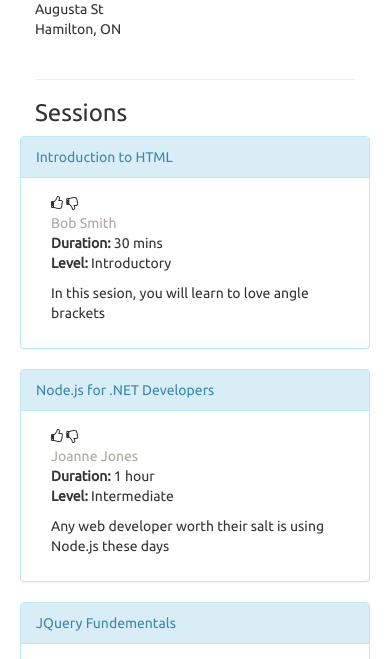
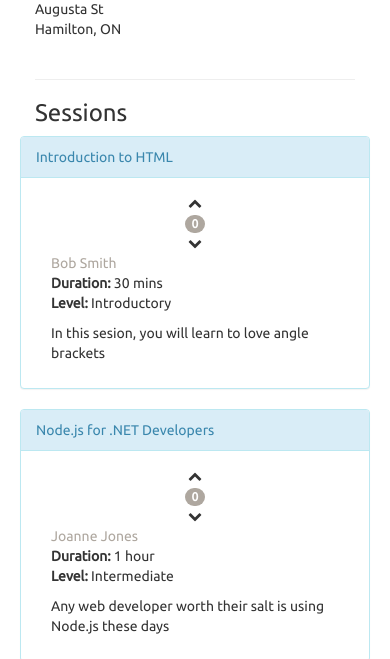
Before and after one commit to rprouse/EventReg, a plain HTML site: page app/EventDetails.html in a window 390 px wide. Shown: the part 184-843 px from the top of the page. Drawn offline with Linux system fonts and the light colour scheme.

Commit message:
Simple databinding and click event for the voting functionality

```diff
--- a/app/EventDetails.html
+++ b/app/EventDetails.html
@@ -65,17 +65,22 @@
       <h3>Sessions</h3>
 
       <div class="row">
-        <div class="col-md-10 col-md-push-1">
+        <div class="col-sm-10 col-sm-push-1">
 
           <div class="row session" ng-repeat="session in event.sessions">
             <div class="panel panel-info">
               <div class="panel-heading"><span>{{session.name}}</span></div>
               <div class="panel-body">
-                <div class="col-md-1">
-                  <i class="fa fa-thumbs-o-up"></i>
-                  <i class="fa fa-thumbs-o-down"></i>
+                <div class="col-sm-2 col-md-1 text-center">
+                  <div class="votingButton" ng-click="upVoteSession(session)">
+                    <i class="fa fa-chevron-up"></i>
+                  </div>
+                  <span class="badge">{{session.upVoteCount}}</span>
+                  <div class="votingButton" ng-click="downVoteSession(session)">
+                    <i class="fa fa-chevron-down"></i>
+                  </div>
                 </div>
-                <div class="col-md-9">
+                <div class="col-sm-10 col-md-11">
                   <p>
                     <span class="text-muted">{{session.creatorName}}</span><br />
                     <span><strong>Duration:</strong> {{session.duration}}</span><br />
--- a/app/css/app.css
+++ b/app/css/app.css
@@ -27,6 +27,5 @@ body {
 }
 
 .votingButton {
-  padding-left:6px;
   cursor:pointer;
 }
--- a/app/js/controllers/EventController.js
+++ b/app/js/controllers/EventController.js
@@ -36,6 +36,14 @@
         }
       ]
     };
+
+    $scope.upVoteSession = function (session) {
+      session.upVoteCount++;
+    }
+
+    $scope.downVoteSession = function (session) {
+      session.upVoteCount--;
+    }
   });
 
 }).call(this);
```
